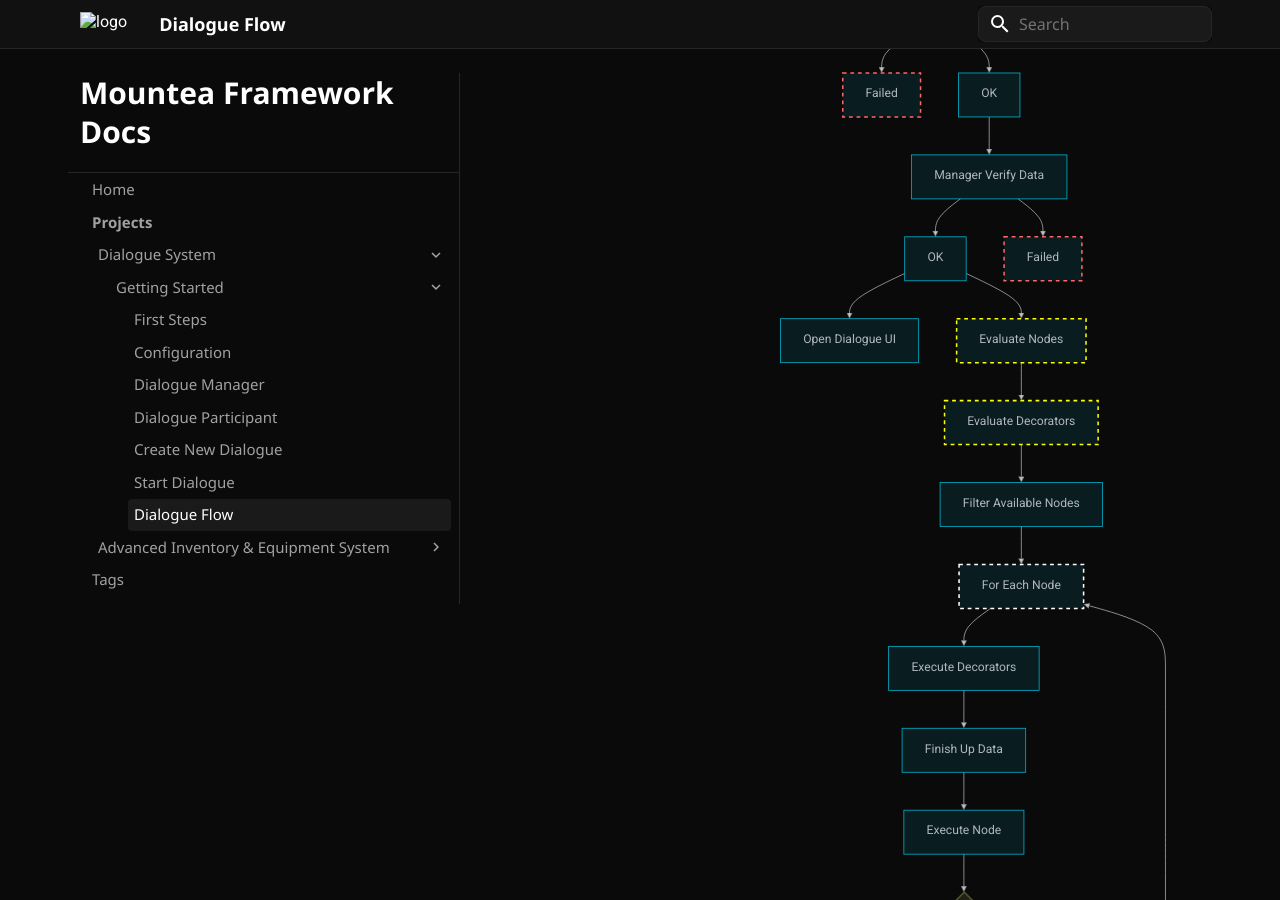
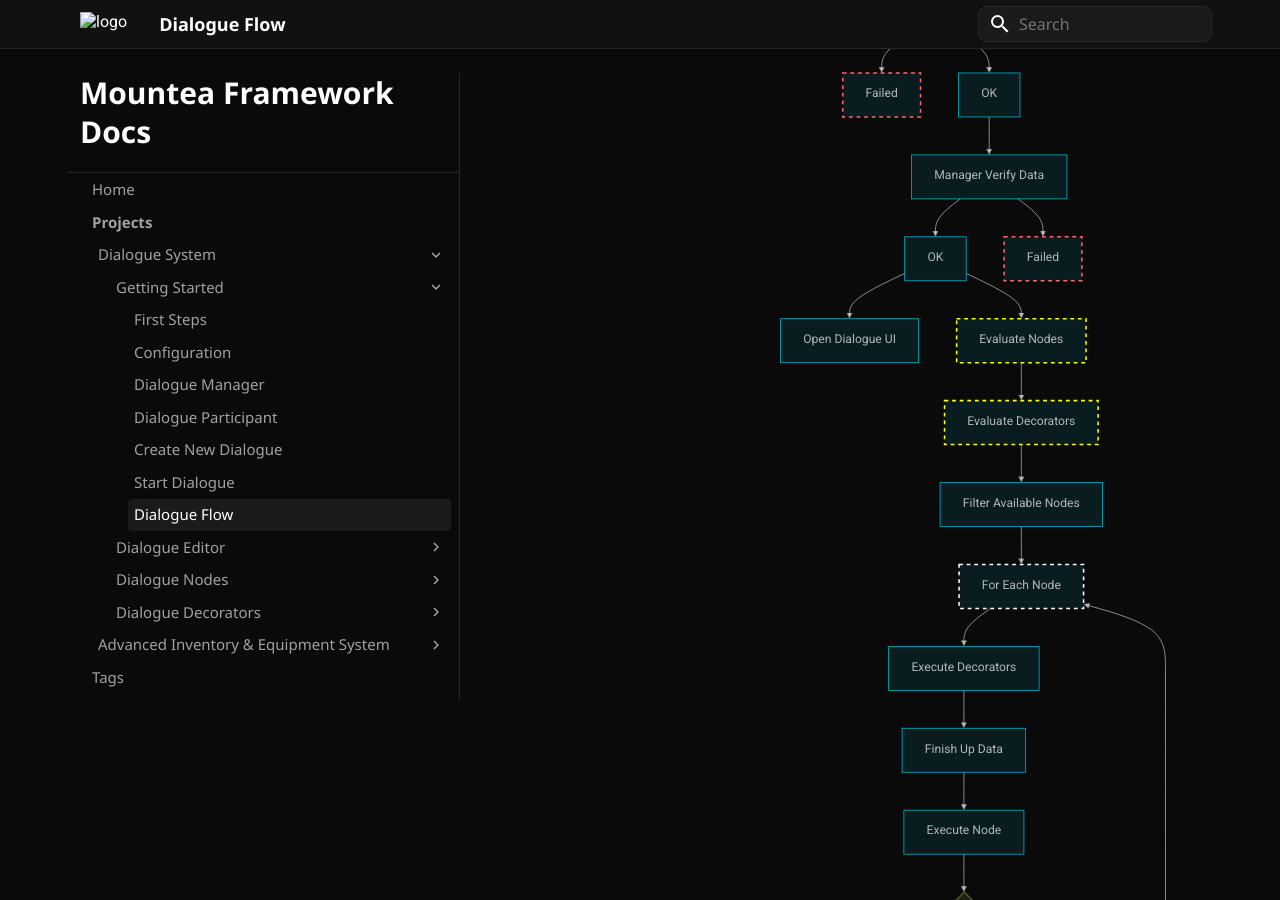
Before and after one commit to Mountea-Framework/MounteaFrameworkWebsite, an MkDocs documentation site: the page built from docs_src/DialogueSystem/GettingStarted/DialogueFlow.md, in a window 1280 px wide and 900 px high, scrolled down 311 px. Built offline with MkDocs 1.6.1 and Material for MkDocs 9.7.7, drawn with Linux system fonts in a browser that asks for light colours; old or Windows-style settings are respelled for this version of MkDocs; some of the changed lines change nothing that is shown.

Commit message:
Add DialogueSystem documentation structure
Added initial documentation files for DialogueSystem nodes, decorators, and editor. Updated mkdocs.yml to include new navigation entries for these components. All new documentation files are currently empty placeholders.

```diff
--- a/mkdocs.yml
+++ b/mkdocs.yml
@@ -37,6 +37,27 @@ nav:
             - Create New Dialogue: DialogueSystem/GettingStarted/CreateDialogueAsset.md
             - Start Dialogue: DialogueSystem/GettingStarted/StartDialogue.md
             - Dialogue Flow: DialogueSystem/GettingStarted/DialogueFlow.md
+          - Dialogue Editor:
+            - Dialogue Tree Editor: DialogueSystem/DialogueEditor/DialogueEditor.md
+          - Dialogue Nodes:
+            - Dialogue Node Intro: DialogueSystem/DialogueNodes/DialogueNode.md
+            - Start Node: DialogueSystem/DialogueNodes/StartNode.md
+            - Lead Node: DialogueSystem/DialogueNodes/LeadNode.md
+            - Answer Node: DialogueSystem/DialogueNodes/AnswerNode.md
+            - Complete Node: DialogueSystem/DialogueNodes/CompleteNode.md
+            - Return To Node: DialogueSystem/DialogueNodes/ReturnToNode.md
+            - Delay Node: DialogueSystem/DialogueNodes/DelayNode.md
+            - Custom Node: DialogueSystem/DialogueNodes/CustomNode.md
+          - Dialogue Decorators:
+            - Dialogue Decorator Intro: DialogueSystem/DialogueDecorators/DialogueDecorator.md
+            - Only First Time (Base): DialogueSystem/DialogueDecorators/OnlyFirstTimeBase.md
+            - Override Only First Time: DialogueSystem/DialogueDecorators/OverrideOnlyFristTime.md
+            - Override Dialogue Participants: DialogueSystem/DialogueDecorators/OverrideDialogueParticipants.md
+            - Override Dialogue Row Data: DialogueSystem/DialogueDecorators/OverrideDialogueRowData.md
+            - Select Random Dialogue Row: DialogueSystem/DialogueDecorators/SelectRandomDialogueRow.md
+            - Send Command: DialogueSystem/DialogueDecorators/SendCommand.md
+            - Set Node As Start: DialogueSystem/DialogueDecorators/SetNodeAsStart.md
+            - Swap Participants: DialogueSystem/DialogueDecorators/SwapParticipants.md
     - Advanced Inventory & Equipment System:
         - Overview: AdvancedInventoryEquipmentSystem/Overview.md
         - Inventory System:
```
Also changed, not shown: docs_src/DialogueSystem/DialogueDecorators/DialogueDecorator.md (added), docs_src/DialogueSystem/DialogueDecorators/OnlyFirstTimeBase.md (added), docs_src/DialogueSystem/DialogueDecorators/OverrideDialogueParticipants.md (added), docs_src/DialogueSystem/DialogueDecorators/OverrideDialogueRowData.md (added), docs_src/DialogueSystem/DialogueDecorators/OverrideOnlyFristTime.md (added), docs_src/DialogueSystem/DialogueDecorators/SelectRandomDialogueRow.md (added), docs_src/DialogueSystem/DialogueDecorators/SendCommand.md (added), docs_src/DialogueSystem/DialogueDecorators/SetNodeAsStart.md (added), docs_src/DialogueSystem/DialogueDecorators/SwapParticipants.md (added), docs_src/DialogueSystem/DialogueEditor/DialogueEditor.md (added), docs_src/DialogueSystem/DialogueNodes/AnswerNode.md (added), docs_src/DialogueSystem/DialogueNodes/CompleteNode.md (added), docs_src/DialogueSystem/DialogueNodes/CustomNode.md (added), docs_src/DialogueSystem/DialogueNodes/DelayNode.md (added), 4 more files.
